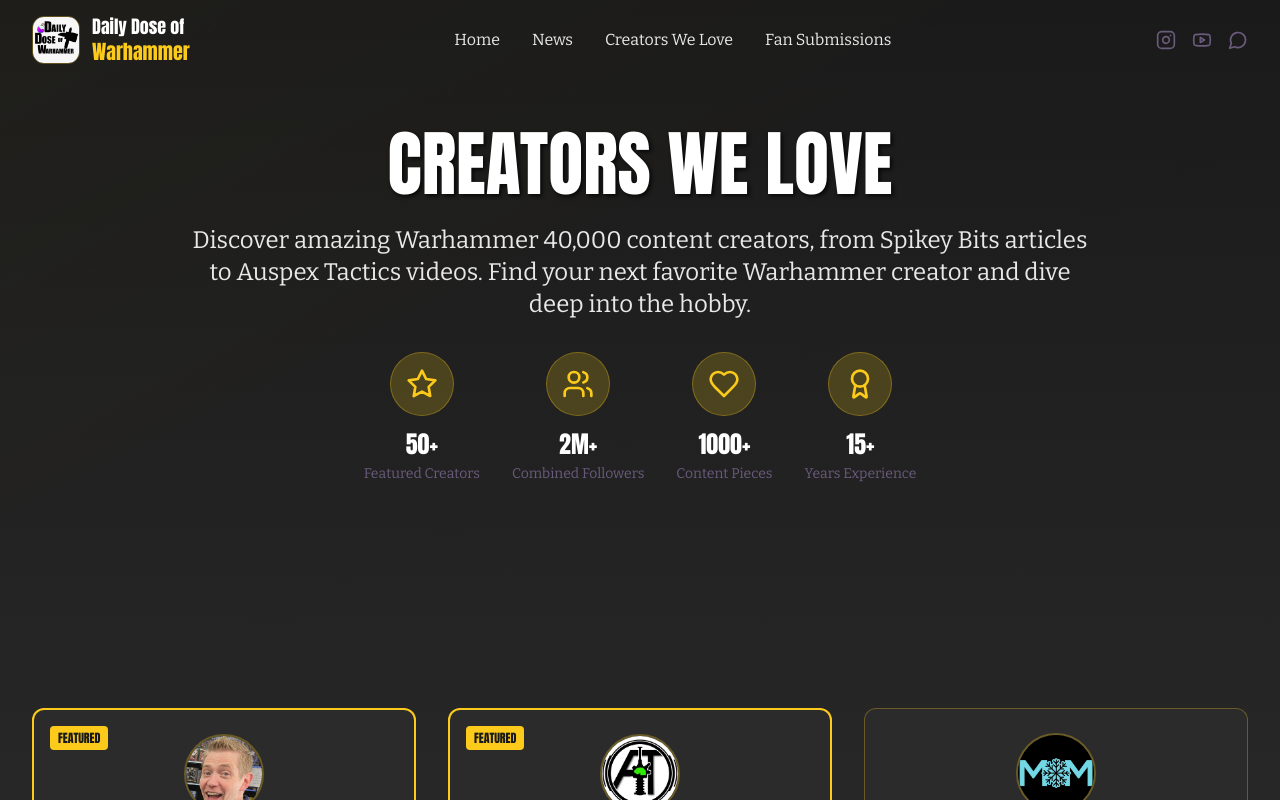
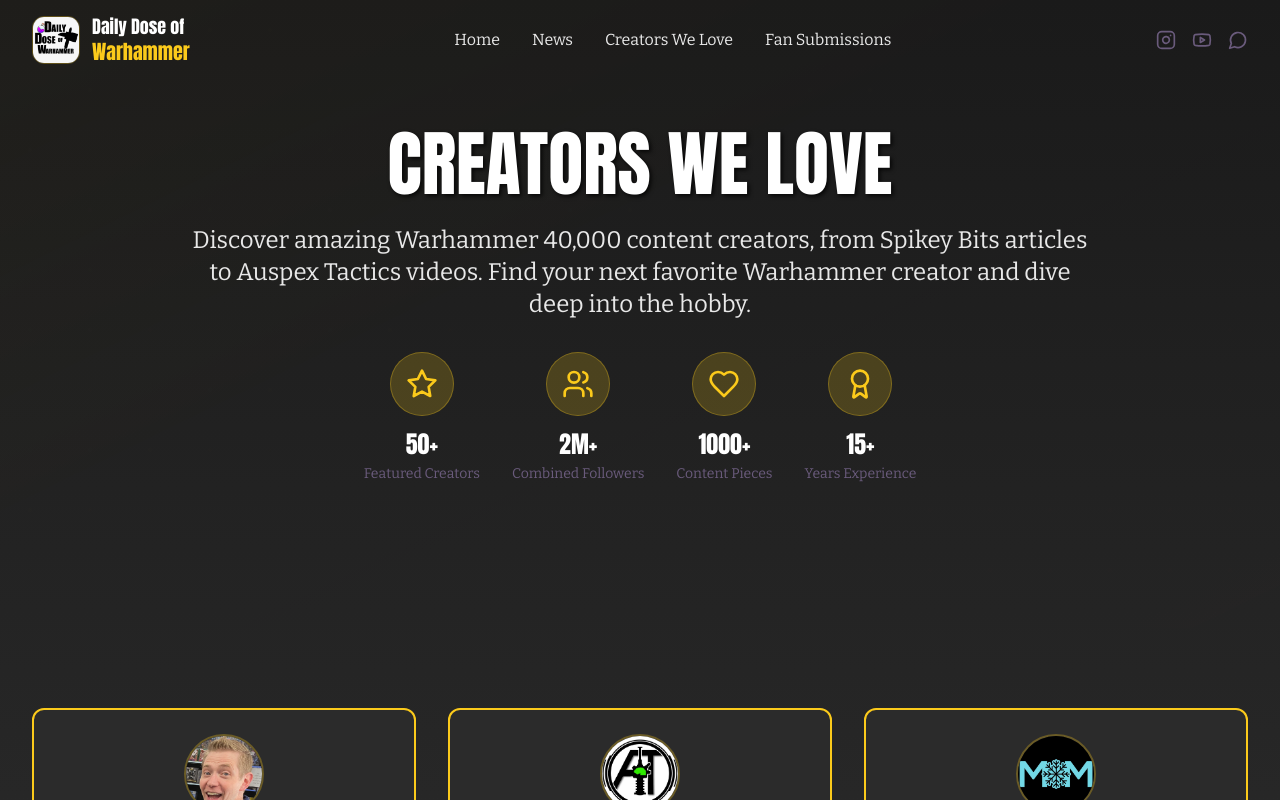
Before and after one commit to SocialStrategy/dailydoseofwarhammer, a Next.js app: page /creators in a window 1280 px wide. Shown: the top 800 px of the page. Built offline with nearby package versions, Linux system fonts and the light colour scheme.

Commit message:
Standardize creator cards with uniform yellow borders

```diff
--- a/components/CreatorsList.tsx
+++ b/components/CreatorsList.tsx
@@ -147,15 +147,8 @@
               whileInView={{ opacity: 1, y: 0 }}
               transition={{ duration: 0.8, delay: index * 0.1 }}
               viewport={{ once: true }}
-              className={`warhammer-card ${creator.featured ? 'border-2 border-warhammer-gold' : ''} relative`}
+              className="warhammer-card border-2 border-warhammer-gold relative"
             >
-              {creator.featured && (
-                <div className="absolute top-4 left-4 z-10">
-                  <div className="bg-warhammer-gold text-warhammer-dark font-anton text-xs px-2 py-1 rounded">
-                    FEATURED
-                  </div>
-                </div>
-              )}
 
               {/* Creator Header */}
               <div className="text-center mb-6">
```
